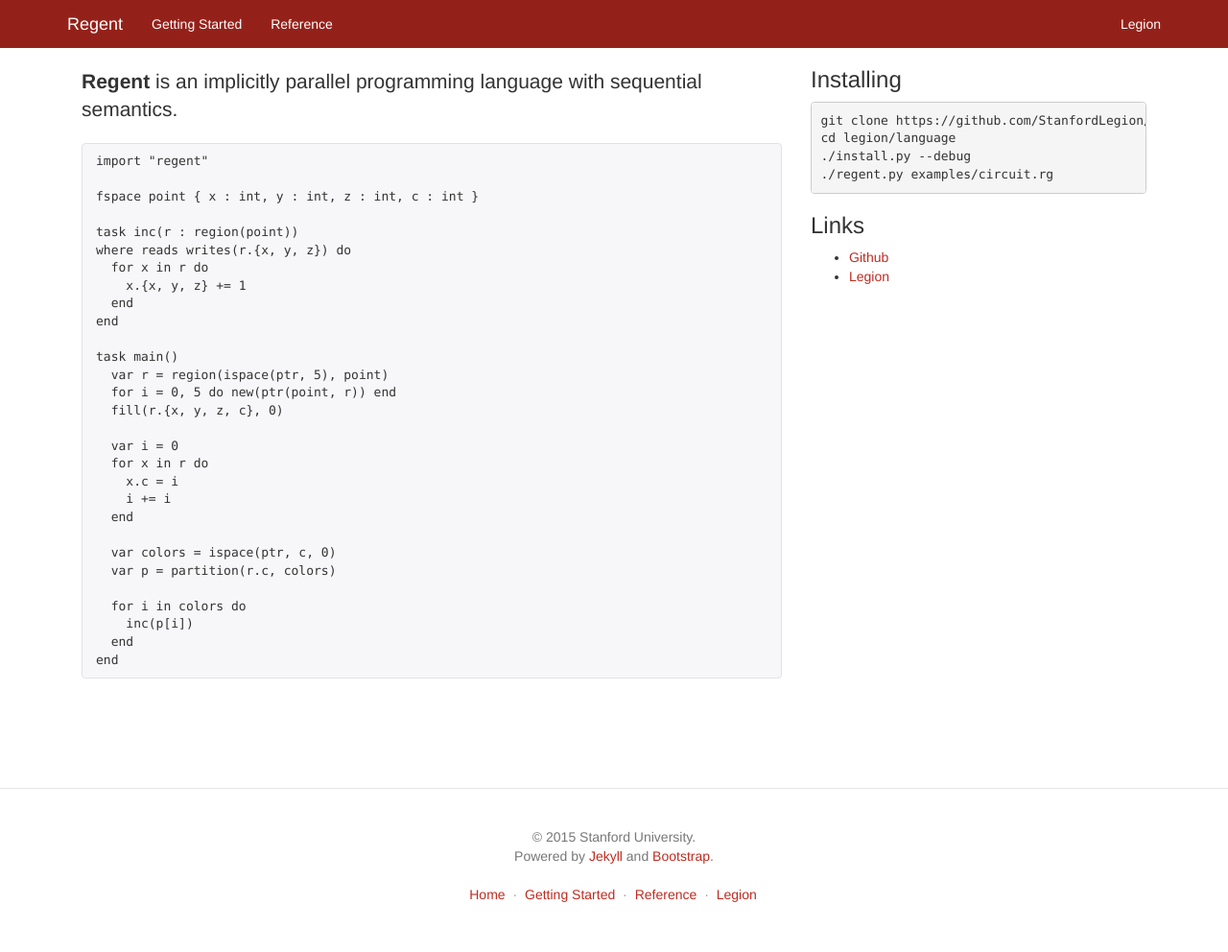
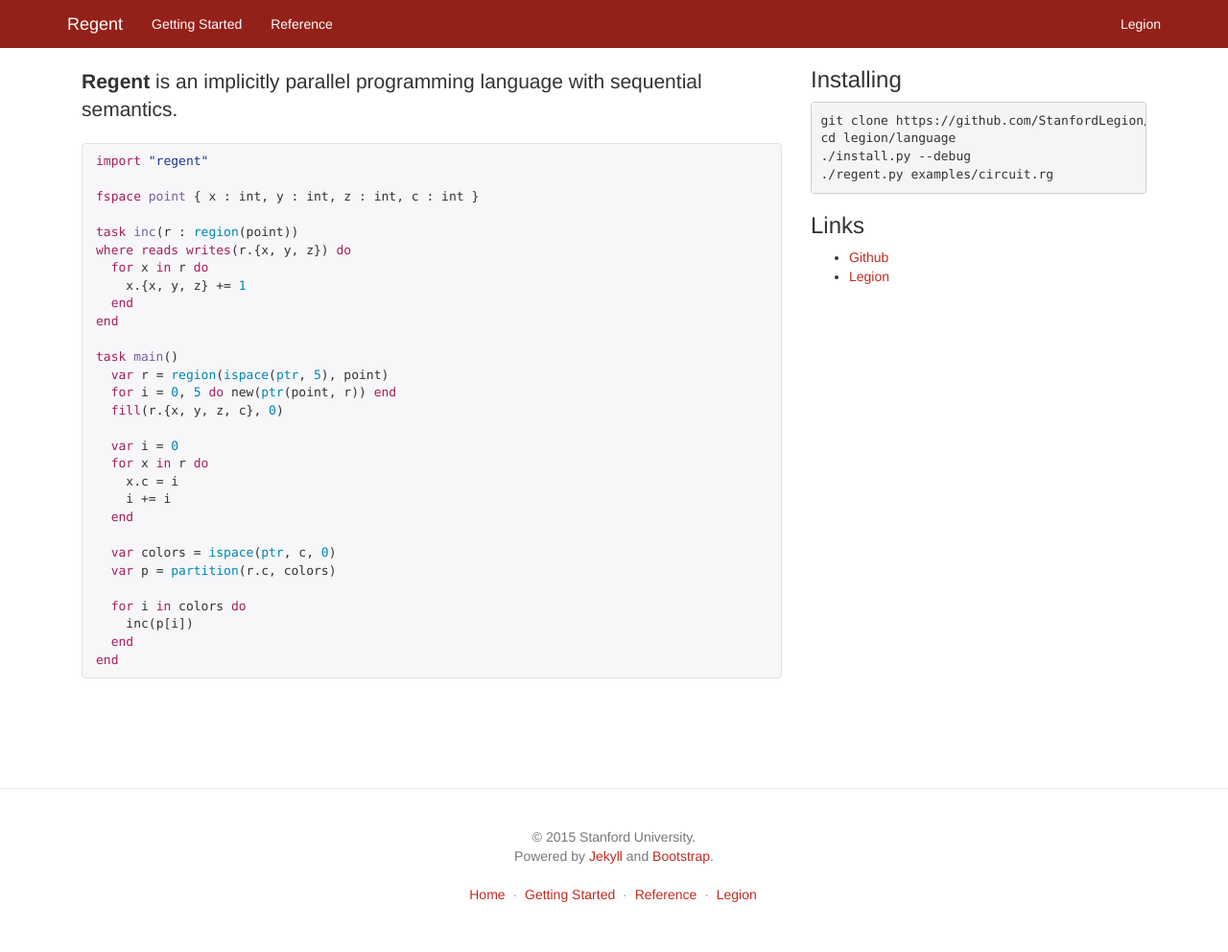
Before and after one commit to StanfordLegion/regent-lang.org, a Jekyll site: the page built from index.md, in a window 1280 px wide. Shown: the whole page at 96% size. Built offline with Jekyll 4.4.1, drawn with Linux system fonts in a browser that asks for light colours; nearby versions of some CDN libraries.

Commit message:
Revert "Try to force Rogue highlighting."
This reverts commit 18eb112b38e3af2d9a1b3c649a32a84a7aba1dae.

```diff
--- a/_config.yml
+++ b/_config.yml
@@ -2,8 +2,6 @@
 exclude: ["CNAME", "README.md"]
 permalink: /:year/:month/:day/:title
 excerpt_separator: "<!-- break -->"
-
-highlighter: rogue
 
 # Metadata:
 title: Regent
```
